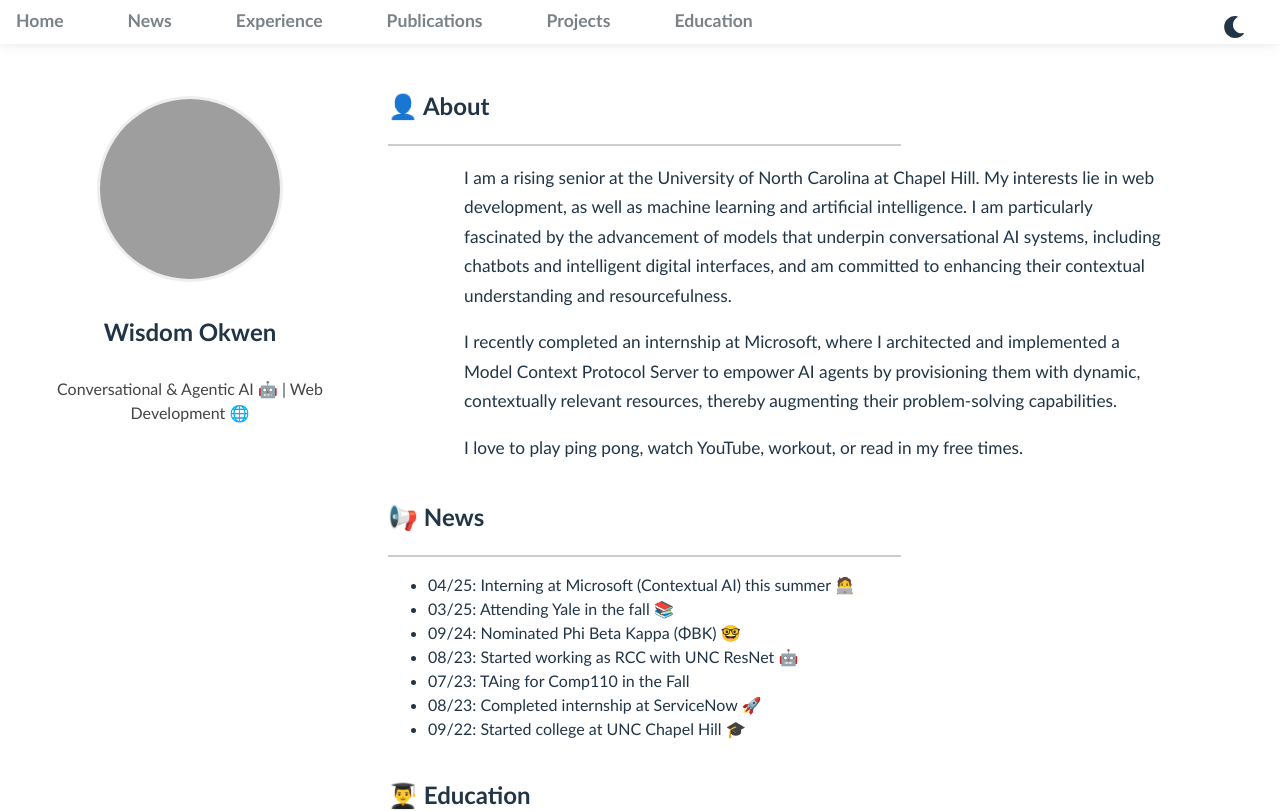
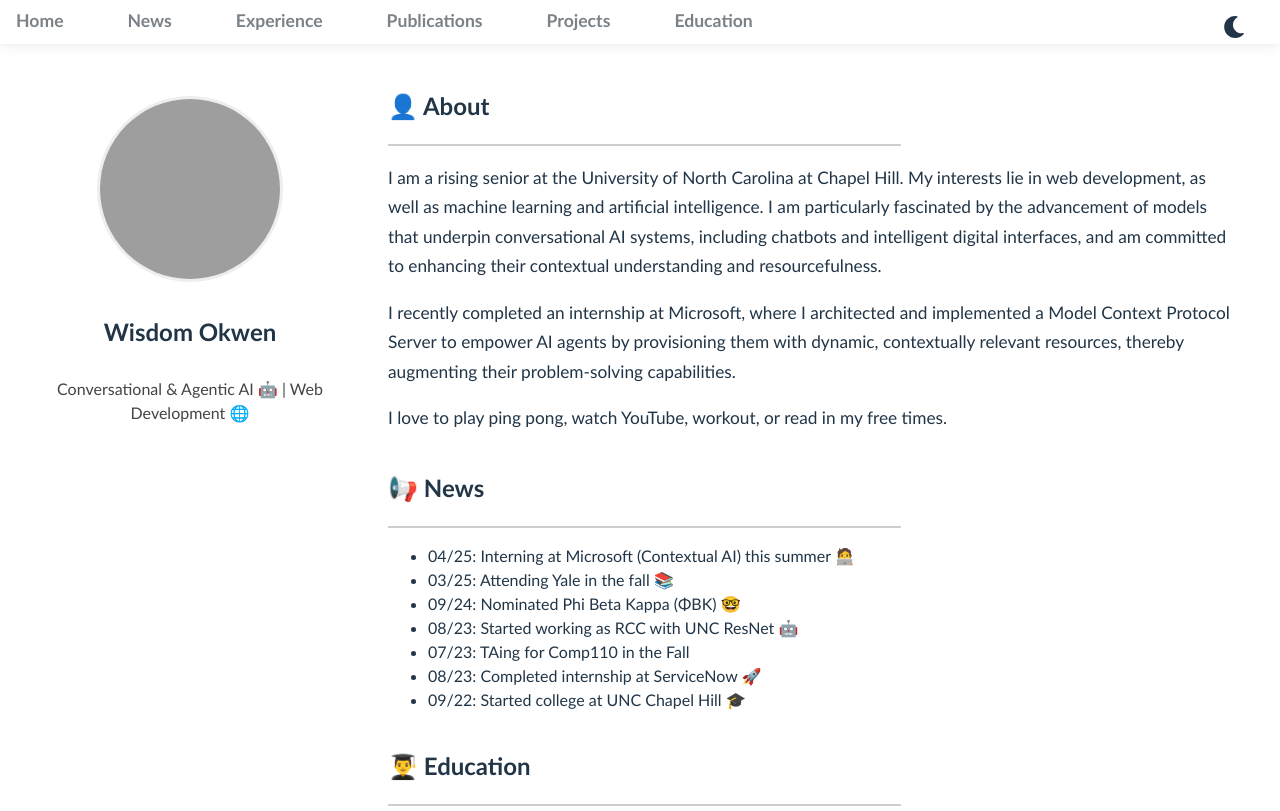
Before and after one commit to wisdom-okwen/wisdom-okwen.github.io, a React (Vite) app: page / in a window 1280 px wide. Shown: the top 811 px of the page. Built offline with nearby package versions, Linux system fonts and the light colour scheme; grey boxes are pictures that could not be loaded; some icons are missing.

Commit message:
Update about

```diff
--- a/src/components/About.tsx
+++ b/src/components/About.tsx
@@ -4,7 +4,7 @@ const About: React.FC = () => (
   <section id="about">
     <h2>👤 About</h2>
     <hr style={{ width: '60%', border: '0.1px solid #cccdceff', margin: '0.5rem 0 1rem 0' }} />
-    <div style={{ maxWidth: 700, margin: '0 auto', fontSize: '1.08rem', lineHeight: 1.7 }}>
+    <div style={{ fontSize: '1.08rem', lineHeight: 1.7 }}>
       <p>
         I am a rising senior at the University of North Carolina at Chapel Hill.
         My interests lie in web development, as well as machine learning and artificial intelligence.
```
